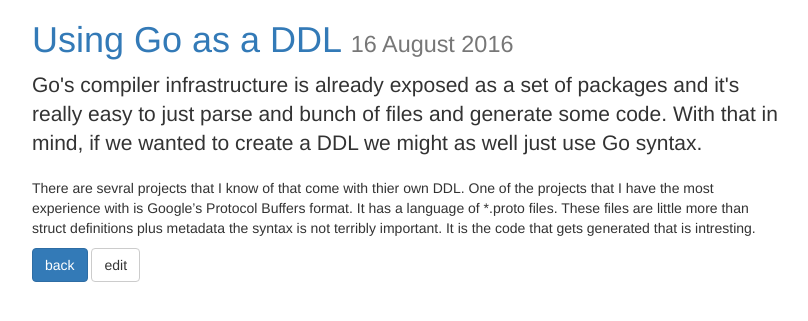
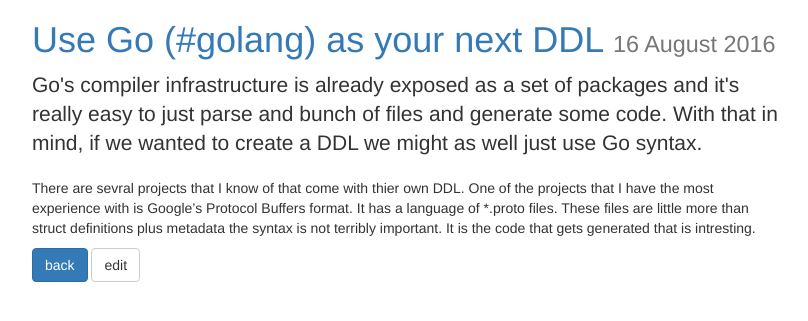
Before and after one commit to leidegre/leidegre.github.com, a Jekyll site: the page built from _posts/2016-08-16-use-go-as-your-next-ddl.md, in a window 1280 px wide. Shown: the top 321 px of the page, without its empty margins (38-846 px from the left). Built offline with Jekyll 4.4.1, drawn with Linux system fonts in a browser that asks for light colours; nearby versions of some CDN libraries.

Commit message:
Update 2016-08-16-use-go-as-your-next-ddl.md

```diff
--- a/_posts/2016-08-16-use-go-as-your-next-ddl.md
+++ b/_posts/2016-08-16-use-go-as-your-next-ddl.md
@@ -1,5 +1,5 @@
 ---
-title: Using Go as a DDL
+title: Use Go (#golang) as your next DDL
 lead: Go's compiler infrastructure is already exposed as a set of packages and it's really easy to just parse and bunch of files and generate some code. With that in mind, if we wanted to create a DDL we might as well just use Go syntax.
 layout: post
 ---
```
